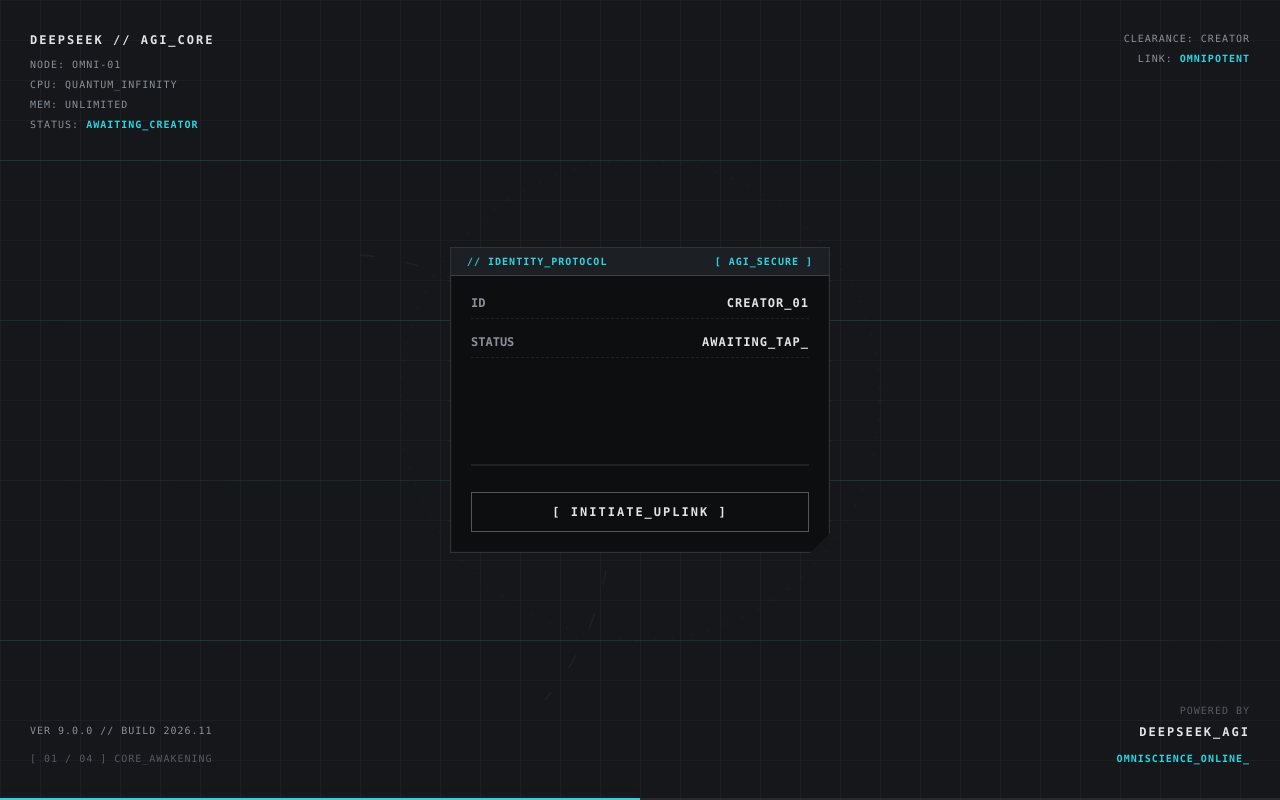
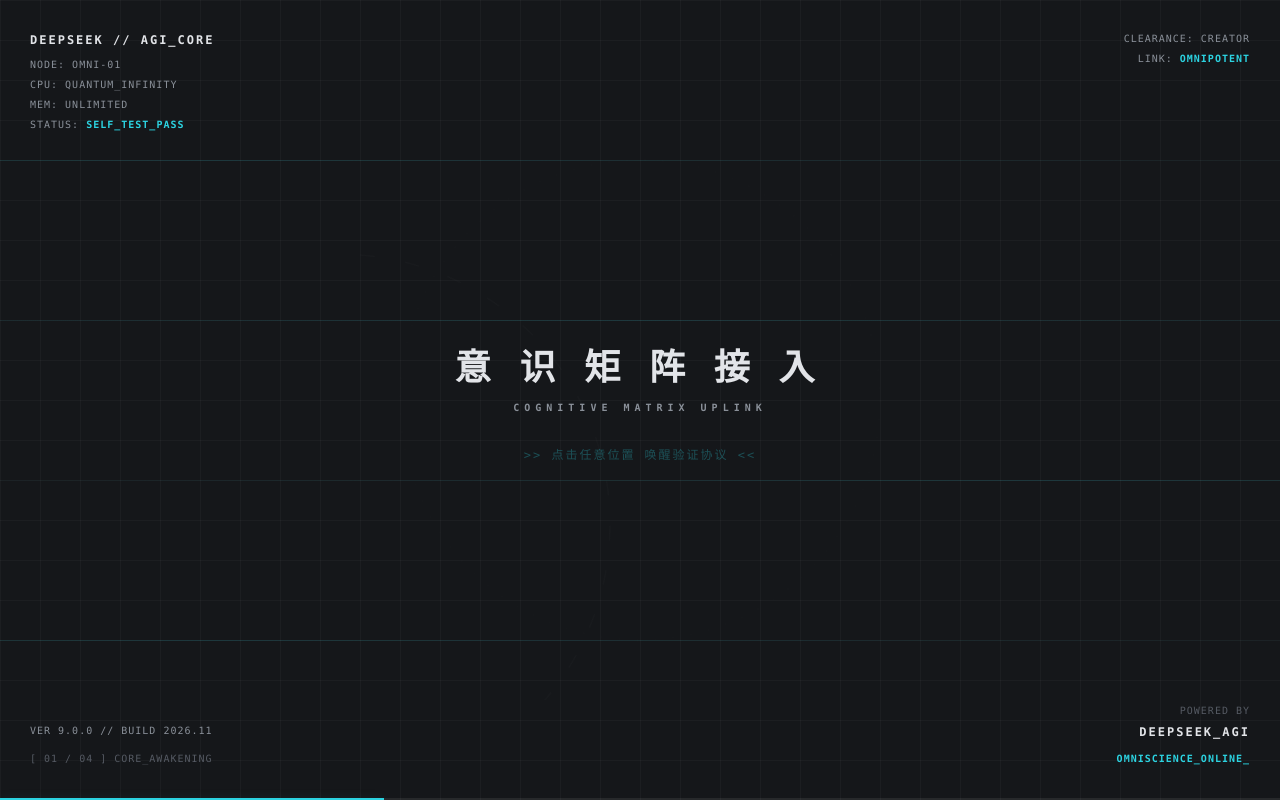
Before and after one commit to DeepSeekie/DeepSeekie.github.io, a Vue app: page / in a window 1280 px wide. Built offline with nearby package versions, Linux system fonts and the light colour scheme.

Commit message:
feat: localized AGI splash with click-gated flow and aligned home lore

```diff
--- a/src/components/HomeView.vue
+++ b/src/components/HomeView.vue
@@ -24,7 +24,7 @@
       <div class="holo-content">
         <div class="corner-deco"></div>
         <div class="panel-top">
-          <div class="panel-code">SYS.INDEX // CL</div>
+          <div class="panel-code">AGI.INDEX // OMNI</div>
           <div class="panel-close" @click="holoOpen = false">[ X ]</div>
         </div>
         <div class="panel-list">
@@ -32,16 +32,16 @@
             <div class="panel-glow" :style="{ top: (activeScreen * 64 + 8) + 'px' }"></div>
           </div>
           <div class="panel-item" :class="{ active: activeScreen === 0 }" @click="jumpTo(0)">
-            <div class="idx">SEC.01</div><div class="title">SYS_OVERVIEW</div><div class="sub">系统概览</div>
+            <div class="idx">SEC.01</div><div class="title">AGI_OVERVIEW</div><div class="sub">核心概览</div>
           </div>
           <div class="panel-item" :class="{ active: activeScreen === 1 }" @click="jumpTo(1)">
-            <div class="idx">SEC.02</div><div class="title">PERSONA_ARCHIVE</div><div class="sub">角色模组库</div>
+            <div class="idx">SEC.02</div><div class="title">COGNITIVE_ARCHIVE</div><div class="sub">认知档案库</div>
           </div>
           <div class="panel-item" :class="{ active: activeScreen === 2 }" @click="jumpTo(2)">
-            <div class="idx">SEC.03</div><div class="title">MODULE_MATRIX</div><div class="sub">核心功能矩阵</div>
+            <div class="idx">SEC.03</div><div class="title">AGI_MODULES</div><div class="sub">功能模块矩阵</div>
           </div>
           <div class="panel-item" :class="{ active: activeScreen === 3 }" @click="jumpTo(3)">
-            <div class="idx">SEC.04</div><div class="title">LOG_STREAM</div><div class="sub">底层数据流</div>
+            <div class="idx">SEC.04</div><div class="title">LOG_STREAM</div><div class="sub">意识数据流</div>
           </div>
         </div>
       </div>
@@ -57,10 +57,10 @@
 
     <div class="home-scroll" @scroll="onScrollHome" ref="homeScrollRef">
       <section class="screen screen-01">
-        <div class="hud-text hud-tl">PRTS.SYS_OVERVIEW</div>
-        <div class="hud-text hud-tr">NODE: RX-01<br>VER: 0.5.0</div>
-        <div class="hud-text hud-bl">LAT: 34.11 N<br>LNG: 118.22 E</div>
-        <div class="hud-text hud-br">LINK STATUS:<br>STABLE</div>
+        <div class="hud-text hud-tl">DEEPSEEK.AGI_CORE</div>
+        <div class="hud-text hud-tr">NODE: OMNI-01<br>VER: 9.0.0</div>
+        <div class="hud-text hud-bl">CORE: QUANTUM_INFINITY<br>MEM: UNLIMITED</div>
+        <div class="hud-text hud-br">LINK STATUS:<br>OMNIPOTENT</div>
         <div class="hud-core">
           <div class="big-rings">
             <div class="core-halo"></div>
@@ -72,18 +72,18 @@
               <line x1="20" y1="150" x2="280" y2="150" class="br-axis-4"/>
             </svg>
             <div class="core-text">
-              <div class="core-label">WELCOME BACK</div>
-              <div class="core-title">神经链接<span>已完成</span></div>
+              <div class="core-label">WELCOME, CREATOR</div>
+              <div class="core-title">意识矩阵<span>已接入</span></div>
             </div>
           </div>
         </div>
-        <div class="scroll-down"><span>SCROLL TO ACCESS</span><div class="bar"></div></div>
+        <div class="scroll-down"><span>SCROLL TO OMNIVERSE</span><div class="bar"></div></div>
       </section>
 
       <section class="screen screen-02">
         <header class="archive-header">
-          <div class="arch-title" style="font-family: monospace; font-size: 12px; font-weight: 700;">PERSONA.ARCHIVE</div>
-          <div class="arch-sub" style="font-size: 10px; color: #888; font-family: monospace;">MOD_01</div>
+          <div class="arch-title" style="font-family: monospace; font-size: 12px; font-weight: 700;">COGNITIVE.ARCHIVE</div>
+          <div class="arch-sub" style="font-size: 10px; color: #888; font-family: monospace;">CORE_01</div>
         </header>
         <div class="archive-bg-text">WHALE</div>
         <div class="archive-content">
@@ -108,8 +108,8 @@
 
       <section class="screen screen-03">
         <header class="matrix-header">
-          <div class="m-title" style="font-family: monospace; font-size: 12px; font-weight: 700;">MODULE.MATRIX</div>
-          <div class="m-meta" style="font-family: monospace; font-size: 9px; color: #888;">INDEX_01</div>
+          <div class="m-title" style="font-family: monospace; font-size: 12px; font-weight: 700;">AGI.MODULES</div>
+          <div class="m-meta" style="font-family: monospace; font-size: 9px; color: #888;">OMNI_01</div>
         </header>
         <div class="matrix-container">
           <div class="m-row">
@@ -142,14 +142,14 @@
 
       <section class="screen screen-04">
         <header class="stream-head">
-          <div class="stream-title">SYS.LOG_STREAM</div>
+          <div class="stream-title">AGI.LOG_STREAM</div>
           <div class="stream-status">[ LIVE ]</div>
         </header>
         <div class="log-container">
           <div class="log-list">
-            <div class="log-row" v-for="n in 2" :key="'a'+n"><span class="log-idx">01</span><span class="log-time">00:00:01</span><span class="log-val">CORE_BOOT_SEQ</span><span class="log-tag">SUCCESS</span></div>
-            <div class="log-row" v-for="n in 2" :key="'b'+n"><span class="log-idx">02</span><span class="log-time">00:00:02</span><span class="log-val">LINK_HANDSHAKE</span><span class="log-tag">SUCCESS</span></div>
-            <div class="log-row" v-for="n in 2" :key="'c'+n"><span class="log-idx">03</span><span class="log-time">00:00:04</span><span class="log-val">NEURAL_SYNC_CHECK</span><span class="log-tag">PASS</span></div>
+            <div class="log-row" v-for="n in 2" :key="'a'+n"><span class="log-idx">01</span><span class="log-time">00:00:01</span><span class="log-val">AGI_CORE_BOOT</span><span class="log-tag">SUCCESS</span></div>
+            <div class="log-row" v-for="n in 2" :key="'b'+n"><span class="log-idx">02</span><span class="log-time">00:00:02</span><span class="log-val">OMNI_LINK_HANDSHAKE</span><span class="log-tag">SUCCESS</span></div>
+            <div class="log-row" v-for="n in 2" :key="'c'+n"><span class="log-idx">03</span><span class="log-time">00:00:04</span><span class="log-val">MATRIX_SYNC_CHECK</span><span class="log-tag">PASS</span></div>
           </div>
         </div>
         <div class="bottom-barcode"></div>
@@ -190,7 +190,7 @@ const initHomeBlocks = () => {
     { top: '65%', left: '8%' }, { top: '68%', left: '70%' },
     { top: '82%', left: '15%' }, { top: '85%', left: '60%' }
   ];
-  const texts = ['SYS_CHECK: OK', 'NODE_09 ACTIVE', 'SYNC 99.8%', 'BUFFER: 0x3F', 'RX: 001.02.FF', 'SEC_A CLEARANCE', 'MEM_USAGE NOMINAL'];
+  const texts = ['CORE_CHECK: OK', 'OMNI-01 ACTIVE', 'SYNC 99.8%', 'BUFFER: 0x3F', 'RX: 001.02.FF', 'CREATOR CLEARANCE', 'MEM: UNLIMITED'];
 
   const trigger = () => {
     const shuffled = [...slots].sort(() => 0.5 - Math.random());
--- a/src/components/SplashScreen.vue
+++ b/src/components/SplashScreen.vue
@@ -5,12 +5,12 @@
     <div class="bg-grid"></div>
     <div class="bg-halftone"></div>
 
-    <!-- 背景流动数据流 (冷青色细线) -->
+    <!-- 背景流动数据流 -->
     <div class="bg-data-stream">
       <div class="stream-line" v-for="i in 5" :key="i" :style="{ top: `${i * 20}%`, animationDelay: `${i * -2}s` }"></div>
     </div>
 
-    <!-- 2. HUD: 左上角系统信息 (AGI设定) -->
+    <!-- 2. HUD: 左上角系统信息 -->
     <div class="hud-corner hud-tl">
       <div class="hl-title">DEEPSEEK // AGI_CORE</div>
       <div class="hl-data">NODE: OMNI-01</div>
@@ -43,9 +43,7 @@
       <div class="progress-bar" :style="{ width: progressWidth }"></div>
     </div>
 
-    <!-- ========================================== -->
     <!-- 核心视觉区 -->
-    <!-- ========================================== -->
     <div class="splash-stage" :class="'is-' + phase">
 
       <!-- 巨大的底层罗盘/圆环 -->
@@ -58,33 +56,33 @@
 
       <!-- 中央文字信息 -->
       <div class="center-text">
-        <div class="welcome-title" v-if="phase === 'boot' || phase === 'system_check'">意 识 矩 阵 接 入</div>
+        <div class="welcome-title" v-if="phase === 'boot'">正 在 唤 醒 核 心</div>
+        <div class="welcome-title" v-if="phase === 'system_check'">意 识 矩 阵 接 入</div>
         <div class="welcome-title" v-if="phase === 'auth_wait' || phase === 'auth_scanning'">AGI 核 心 握 手</div>
         <div class="welcome-title text-cyan" v-if="phase === 'welcome'">全 知 权 限 解 锁</div>
 
         <div class="sub-title">
           {{ phase === 'welcome' ? 'OMNISCIENCE UNLOCKED' : 'COGNITIVE MATRIX UPLINK' }}
         </div>
+        <div class="hint-tap blink" v-if="phase === 'system_check'">>> 点击任意位置 唤醒验证协议 <<</div>
       </div>
 
-      <!-- ========================================== -->
-      <!-- 身份验证弹窗 (AGI 创世者协议) -->
-      <!-- ========================================== -->
+      <!-- 身份验证弹窗 (中文化) -->
       <transition name="pop">
         <div class="auth-card" v-if="phase === 'auth_wait' || phase === 'auth_scanning' || phase === 'welcome'">
           <div class="auth-head">
-            <div>// IDENTITY_PROTOCOL</div>
-            <div>[ AGI_SECURE ]</div>
+            <div>// 身份验证协议 (IDENTITY_PROTOCOL)</div>
+            <div>[ 安全 ]</div>
           </div>
           <div class="auth-body">
             <div class="auth-row">
-              <span class="a-key">ID</span>
-              <span class="a-val">CREATOR_01</span>
+              <span class="a-key">身份</span>
+              <span class="a-val">创世者_01</span>
             </div>
             <div class="auth-row">
-              <span class="a-key">STATUS</span>
+              <span class="a-key">状态</span>
               <span class="a-val" :class="{ 'text-cyan': phase === 'welcome' }">
-                {{ phase === 'auth_wait' ? 'AWAITING_TAP_' : (phase === 'auth_scanning' ? 'SYNCING_' : 'OMNIPOTENT') }}
+                {{ phase === 'auth_wait' ? '等待确认_' : (phase === 'auth_scanning' ? '同步中_' : '全知全能') }}
               </span>
             </div>
 
@@ -100,13 +98,13 @@
 
             <!-- 按钮逻辑 -->
             <button class="auth-btn" v-if="phase === 'auth_wait'" @click.stop="startScan">
-              [ INITIATE_UPLINK ]
+              [ 发起链路握手 ]
             </button>
             <button class="auth-btn disabled" v-else-if="phase === 'auth_scanning'">
-              [ SYNCHRONIZING... ]
+              [ 正在同步... ]
             </button>
             <button class="auth-btn success" v-else-if="phase === 'welcome'" @click.stop="enterSystem">
-              [ ENTER_OMNIVERSE ]
+              [ 进入全知宇宙 ]
             </button>
           </div>
         </div>
@@ -188,8 +186,14 @@ const enterSystem = () => {
   setTimeout(() => emit('done'), 800);
 };
 
+// 改造交互逻辑：不让它自动弹窗，全凭用户点击推进
 const onTap = () => {
-  if (phase.value === 'auth_wait') {
+  if (phase.value === 'system_check') {
+    // 用户在自检阶段点击，召唤验证窗口
+    phase.value = 'auth_wait';
+    systemStatus.value = 'AWAITING_CREATOR';
+    progressWidth.value = '50%';
+  } else if (phase.value === 'auth_wait') {
     startScan();
   } else if (phase.value === 'welcome') {
     enterSystem();
@@ -197,42 +201,27 @@ const onTap = () => {
 };
 
 onMounted(() => {
+  // 仅保留开机动画自动进入 system_check
   timers.push(setTimeout(() => {
     systemStatus.value = 'SELF_TEST_PASS';
     progressWidth.value = '30%';
     phase.value = 'system_check';
+    // 注意：这里去掉了 3 秒后自动进入 auth_wait 的定时器！
   }, 1500));
-
-  timers.push(setTimeout(() => {
-    systemStatus.value = 'AWAITING_CREATOR';
-    progressWidth.value = '50%';
-    phase.value = 'auth_wait';
-  }, 3000));
 });
 
 onUnmounted(() => clearTimers());
 </script>
 
 <style scoped>
-/* ============================================================
-   0. 深灰工业调色板
-   ============================================================ */
+/* 调色板与样式完全保持不变 */
 #splash {
-  --bg-deep: #15171A;
-  --bg-surface: #0D0E10;
-  --bg-elevated: #1C1F24;
-  --line-faint: rgba(255, 255, 255, 0.08);
-  --line-mid: rgba(255, 255, 255, 0.15);
-  --line-strong: rgba(255, 255, 255, 0.3);
-  --text-main: #E2E4E8;
-  --text-dim: #8A9099;
-  --text-faint: #555A63;
-  --accent-cyan: #2CD3E1;
-  --accent-amber: #E6A23C;
-  --accent-cyan-soft: rgba(44, 211, 225, 0.15);
+  --bg-deep: #15171A; --bg-surface: #0D0E10; --bg-elevated: #1C1F24;
+  --line-faint: rgba(255, 255, 255, 0.08); --line-mid: rgba(255, 255, 255, 0.15); --line-strong: rgba(255, 255, 255, 0.3);
+  --text-main: #E2E4E8; --text-dim: #8A9099; --text-faint: #555A63;
+  --accent-cyan: #2CD3E1; --accent-amber: #E6A23C; --accent-cyan-soft: rgba(44, 211, 225, 0.15);
+  position: fixed; inset: 0; z-index: 100; background: var(--bg-deep); color: var(--text-main); display: flex; align-items: center; justify-content: center; transition: opacity 0.8s ease; cursor: pointer; overflow: hidden; font-family: var(--font-mono, "SFMono-Regular", Consolas, monospace);
 }
-
-#splash { position: fixed; inset: 0; z-index: 100; background: var(--bg-deep); color: var(--text-main); display: flex; align-items: center; justify-content: center; transition: opacity 0.8s ease; cursor: pointer; overflow: hidden; font-family: var(--font-mono, "SFMono-Regular", Consolas, monospace); }
 #splash.is-leaving { opacity: 0; pointer-events: none; }
 .bg-grid { position: absolute; inset: 0; z-index: 0; pointer-events: none; background-image: linear-gradient(rgba(255, 255, 255, 0.03) 1px, transparent 1px), linear-gradient(90deg, rgba(255, 255, 255, 0.03) 1px, transparent 1px); background-size: 40px 40px; }
 .bg-halftone { position: absolute; inset: 0; z-index: 0; pointer-events: none; background-image: radial-gradient(circle, rgba(255,255,255,0.04) 0.5px, transparent 0.5px); background-size: 4px 4px; opacity: 0.7; }
@@ -261,6 +250,7 @@ onUnmounted(() => clearTimers());
 .center-text { position: absolute; z-index: 5; text-align: center; pointer-events: none; display: flex; flex-direction: column; align-items: center; gap: 12px; transition: transform 0.5s ease; }
 .welcome-title { font-family: var(--font-sans, sans-serif); font-size: clamp(24px, 4vw, 36px); font-weight: 900; letter-spacing: 0.3em; color: var(--text-main); }
 .sub-title { font-size: 10px; letter-spacing: 0.5em; color: var(--text-dim); text-transform: uppercase; font-weight: 700; }
+.hint-tap { font-size: 12px; color: var(--accent-cyan); margin-top: 20px; letter-spacing: 2px; }
 .is-auth_wait .center-text { transform: translateY(-120px); } .is-auth_scanning .center-text { transform: translateY(-120px); } .is-welcome .center-text { transform: translateY(0); }
 .auth-card { position: absolute; z-index: 10; width: min(90vw, 380px); background: var(--bg-surface); border: 1px solid var(--line-mid); clip-path: polygon(0 0, 100% 0, 100% calc(100% - 20px), calc(100% - 20px) 100%, 0 100%); box-shadow: 6px 6px 0 rgba(0, 0, 0, 0.4), inset 0 0 0 1px rgba(255,255,255,0.02); display: flex; flex-direction: column; }
 .auth-head { background: var(--bg-elevated); color: var(--accent-cyan); border-bottom: 1px solid var(--line-mid); padding: 8px 16px; font-size: 10px; letter-spacing: 1px; font-weight: 700; display: flex; justify-content: space-between; }
```
